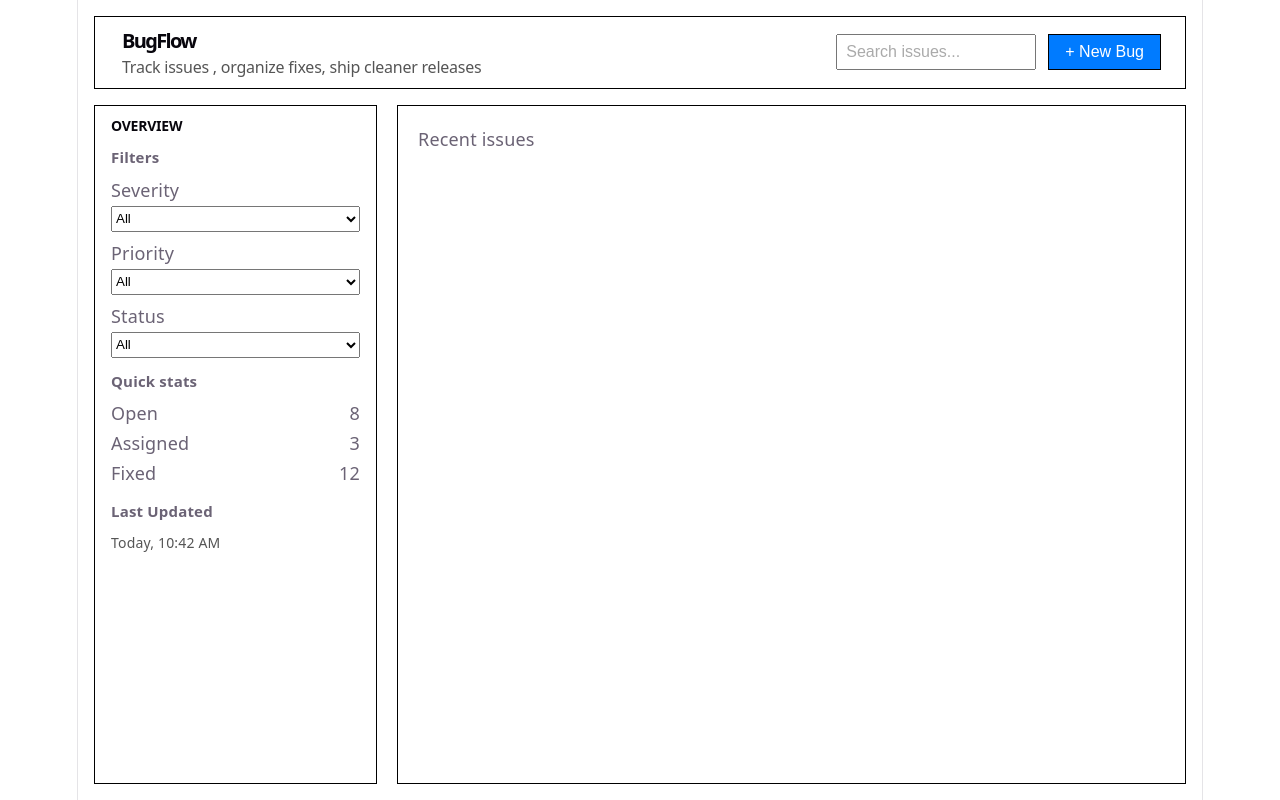
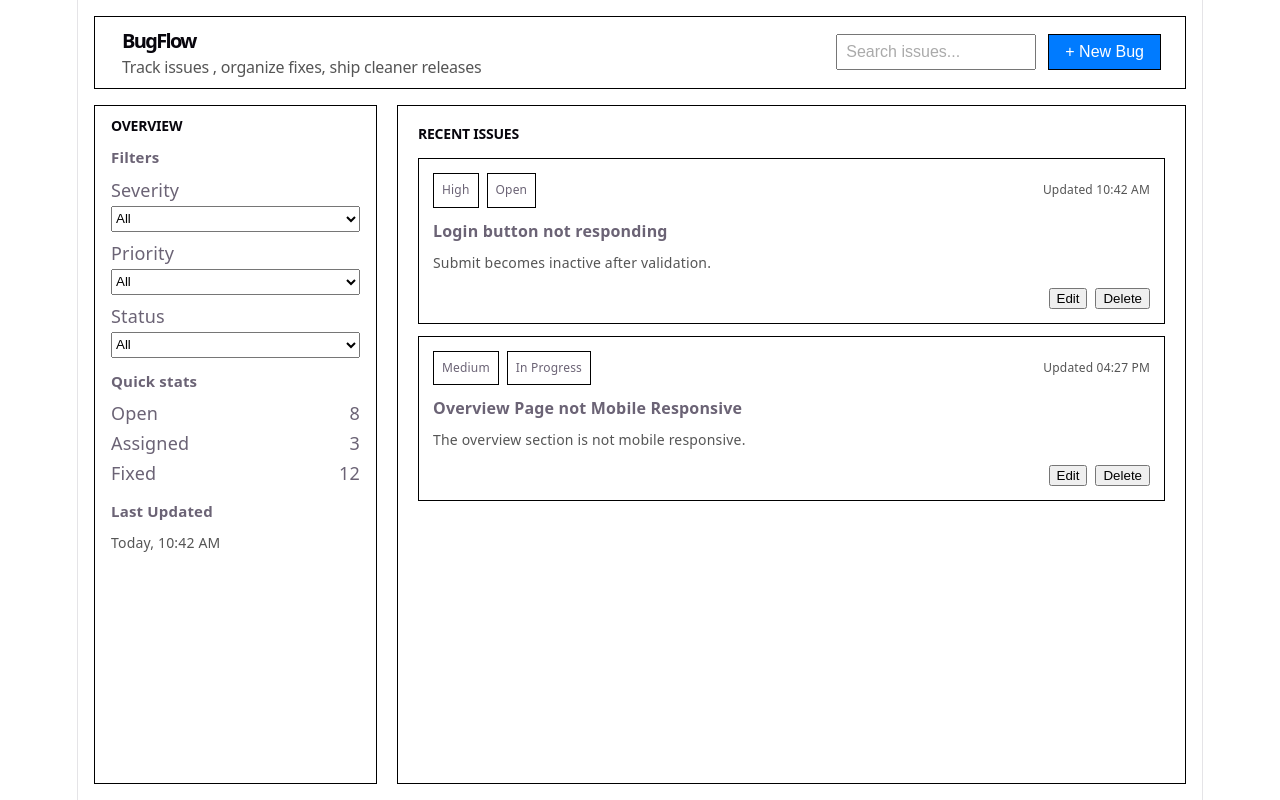
Before and after one commit to zujaja7/bugflow, a React (Vite) app: page / in a window 1280 px wide. Built offline with nearby package versions, Linux system fonts and the light colour scheme.

Commit message:
ui: build static main screen

```diff
--- a/src/App.css
+++ b/src/App.css
@@ -163,6 +163,54 @@ h3 {
 
 }
 
+.recent-issues-title {
+  font-size: 14px;
+  font-weight: bold;
+  margin: 0 0 16px;
+}
+
+.issue-card {
+  border: 1px solid black;
+  padding: 14px;
+  margin-bottom: 12px;
+}
+
+.issue-meta {
+  display: flex;
+  align-items: center;
+  gap: 8px;
+  margin-bottom: 10px;
+}
+
+.badge {
+  font-size: 12px;
+  padding: 3px 8px;
+  border: 1px solid black;
+}
+
+.updated-time {
+  margin-left: auto;
+  font-size: 12px;
+  color: #555;
+}
+
+.issue-title {
+  font-size: 16px;
+  margin: 0 0 6px;
+}
+
+.issue-description {
+  font-size: 14px;
+  margin: 0 0 12px;
+  color: #555;
+}
+
+.issue-actions {
+  display: flex;
+  justify-content: flex-end;
+  gap: 8px;
+}
+
 
 @media (max-width: 768px) {
 .app-header{
--- a/src/App.jsx
+++ b/src/App.jsx
@@ -79,7 +79,48 @@ function App() {
 </div>
 
         </div>
-        <div className='recent-issues-panel'>Recent issues</div>
+        <div className='recent-issues-panel'>
+
+        <h2 className="recent-issues-title">RECENT ISSUES</h2>
+
+  <div className="issue-card">
+    <div className="issue-meta">
+      <span className="badge severity-high">High</span>
+      <span className="badge status-open">Open</span>
+      <span className="updated-time">Updated 10:42 AM</span>
+    </div>
+
+    <h3 className="issue-title">Login button not responding</h3>
+    <p className="issue-description">
+      Submit becomes inactive after validation.
+    </p>
+
+    <div className="issue-actions">
+      <button>Edit</button>
+      <button>Delete</button>
+    </div>
+  </div>
+
+
+  <div className="issue-card">
+    <div className="issue-meta">
+      <span className="badge severity-medium">Medium</span>
+      <span className="badge status-in-progress">In Progress</span>
+      <span className="updated-time">Updated 04:27 PM</span>
+    </div>
+
+    <h3 className="issue-title">Overview Page not Mobile Responsive</h3>
+    <p className="issue-description">
+      The overview section is not mobile responsive.
+    </p>
+
+    <div className="issue-actions">
+      <button>Edit</button>
+      <button>Delete</button>
+    </div>
+  </div>
+
+</div>
       </div>
       </div>
 
```
